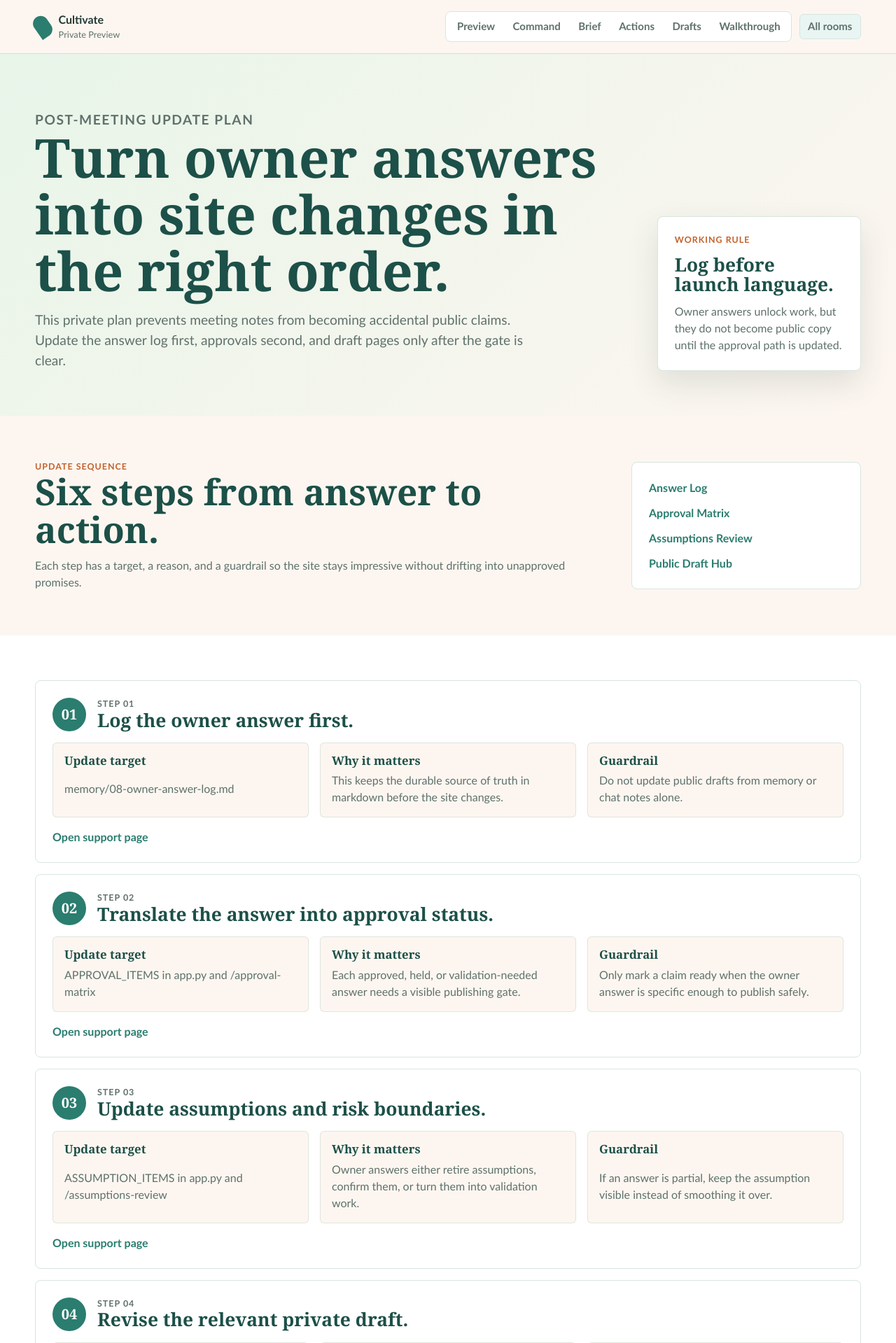
After one commit to Josue-Gimbernard/Cultivate_Web, a Flask app: page /post-meeting-update-plan in a window 1280 px wide. The commit adds this page. Shown: the top 1919 px of the page at 70% size. Run offline with Flask 3, Linux system fonts and the light colour scheme; the visitor is signed in with stand-in values (Sample User, id 1); some libraries are stand-ins or nearby versions.

Commit message:
Add post-meeting update plan

```diff
--- a/app.py
+++ b/app.py
@@ -1122,6 +1122,58 @@ OWNER_INPUT_ITEMS = [
 ]
 
 
+POST_MEETING_UPDATES = [
+    PostMeetingUpdate(
+        "01",
+        "Log the owner answer first.",
+        "memory/08-owner-answer-log.md",
+        "This keeps the durable source of truth in markdown before the site changes.",
+        "Do not update public drafts from memory or chat notes alone.",
+        "owner_answer_log",
+    ),
+    PostMeetingUpdate(
+        "02",
+        "Translate the answer into approval status.",
+        "APPROVAL_ITEMS in app.py and /approval-matrix",
+        "Each approved, held, or validation-needed answer needs a visible publishing gate.",
+        "Only mark a claim ready when the owner answer is specific enough to publish safely.",
+        "approval_matrix",
+    ),
+    PostMeetingUpdate(
+        "03",
+        "Update assumptions and risk boundaries.",
+        "ASSUMPTION_ITEMS in app.py and /assumptions-review",
+        "Owner answers either retire assumptions, confirm them, or turn them into validation work.",
+        "If an answer is partial, keep the assumption visible instead of smoothing it over.",
+        "assumptions_review",
+    ),
+    PostMeetingUpdate(
+        "04",
+        "Revise the relevant private draft.",
+        "Draft pages, FAQ, offer model, and interest page",
+        "Approved answers should make the private public-site packet sharper and less caveated.",
+        "Keep draft pages gated until pricing, intake, launch, and operations are cleared.",
+        "public_draft_hub",
+    ),
+    PostMeetingUpdate(
+        "05",
+        "Update the next-actions queue.",
+        "NEXT_ACTIONS in app.py and /next-actions",
+        "Every answer should produce either a completed item, a validation task, or a new build step.",
+        "Do not leave answered owner questions floating without a next artifact.",
+        "next_actions",
+    ),
+    PostMeetingUpdate(
+        "06",
+        "Run tests and document the change.",
+        "tests/test_routes.py and memory/*.md",
+        "The repo should continue to explain what changed, why, and what remains blocked.",
+        "Do not push owner-answer changes without verification and updated memory notes.",
+        "owner_input_packet",
+    ),
+]
+
+
 PUBLIC_DRAFT_ITEMS = [
     PublicDraftItem(
         "Home",
@@ -1308,6 +1360,13 @@ REVIEW_SURFACES = [
         "You need a durable ledger of owner answers before changing public drafts.",
         "What has actually been approved?",
         "owner_answer_log",
+    ),
+    ReviewSurface(
+        "Planning",
+        "Post-Meeting Update Plan",
+        "You need a safe order for converting owner answers into repo changes.",
+        "What changes after the meeting?",
+        "post_meeting_update_plan",
     ),
     ReviewSurface(
         "Safety",
@@ -1539,6 +1598,7 @@ DIRECTORY_NAV = (
             NavItem("Input Packet", "owner_input_packet"),
             NavItem("Worksheet", "owner_review_worksheet"),
             NavItem("Answer Log", "owner_answer_log"),
+            NavItem("Update Plan", "post_meeting_update_plan"),
         ),
     ),
     NavSection(
@@ -1993,6 +2053,12 @@ def create_app() -> Flask:
             "owner_answer_log.html", input_items=OWNER_INPUT_ITEMS
         )
 
+    @app.get("/post-meeting-update-plan")
+    def post_meeting_update_plan():
+        return render_template(
+            "post_meeting_update_plan.html", updates=POST_MEETING_UPDATES
+        )
+
     @app.get("/owner-walkthrough")
     def owner_walkthrough():
         return render_template("owner_walkthrough.html", slides=WALKTHROUGH_SLIDES)
--- a/static/css/pages/next-actions.css
+++ b/static/css/pages/next-actions.css
@@ -208,9 +208,107 @@
   box-shadow: none;
 }
 
+.update-plan-summary {
+  align-items: center;
+  display: grid;
+  gap: var(--space-6);
+  grid-template-columns: minmax(0, 1fr) minmax(18rem, 0.4fr);
+}
+
+.update-plan-summary p:not(.eyebrow) {
+  color: var(--color-ink-soft);
+  padding-top: var(--space-3);
+}
+
+.update-plan-summary__links {
+  background: var(--color-white);
+  border: 1px solid var(--color-line);
+  border-radius: var(--radius-md);
+  display: grid;
+  gap: var(--space-3);
+  padding: var(--space-5);
+}
+
+.update-plan-summary__links a {
+  color: var(--color-teal-700);
+  font-weight: 700;
+  text-decoration: none;
+}
+
+.update-plan-list {
+  display: grid;
+  gap: var(--space-4);
+}
+
+.update-plan-card {
+  background: var(--color-white);
+  border: 1px solid var(--color-line);
+  border-radius: var(--radius-md);
+  display: grid;
+  gap: var(--space-4);
+  padding: var(--space-5);
+}
+
+.update-plan-card header {
+  align-items: start;
+  display: grid;
+  gap: var(--space-4);
+  grid-template-columns: auto minmax(0, 1fr);
+}
+
+.update-plan-card header > span {
+  align-items: center;
+  background: var(--color-teal-700);
+  border-radius: 999px;
+  color: var(--color-white);
+  display: inline-flex;
+  font-family: var(--font-display);
+  font-size: 1.25rem;
+  font-weight: 700;
+  height: 3rem;
+  justify-content: center;
+  width: 3rem;
+}
+
+.update-plan-card h2 {
+  font-size: 1.65rem;
+}
+
+.update-plan-card h3 {
+  font-size: 1.05rem;
+}
+
+.update-plan-card p {
+  color: var(--color-ink-soft);
+}
+
+.update-plan-card__grid {
+  display: grid;
+  gap: var(--space-4);
+  grid-template-columns: repeat(3, minmax(0, 1fr));
+}
+
+.update-plan-card__grid > div {
+  background: var(--color-cream-100);
+  border: 1px solid rgba(42, 125, 111, 0.14);
+  border-radius: var(--radius-sm);
+  display: grid;
+  gap: var(--space-2);
+  padding: var(--space-4);
+}
+
+.update-plan-card > a {
+  color: var(--color-teal-700);
+  font-weight: 700;
+  text-decoration: none;
+}
+
 @media (max-width: 760px) {
   .actions-hero,
-  .actions-close {
+  .actions-close,
+  .update-plan-summary,
+  .update-plan-card header,
+  .update-plan-card__grid {
     grid-template-columns: 1fr;
   }
 }
--- /dev/null
+++ b/templates/post_meeting_update_plan.html
@@ -0,0 +1,79 @@
+{% extends "base.html" %}
+{% block title %}Post-Meeting Update Plan{% endblock %}
+{% block content %}
+<section class="actions-hero">
+  <div>
+    <p class="eyebrow">Post-meeting update plan</p>
+    <h1>Turn owner answers into site changes in the right order.</h1>
+    <p>This private plan prevents meeting notes from becoming accidental public claims. Update the answer log first, approvals second, and draft pages only after the gate is clear.</p>
+  </div>
+  <aside class="actions-hero__note">
+    <span>Working rule</span>
+    <strong>Log before launch language.</strong>
+    <p>Owner answers unlock work, but they do not become public copy until the approval path is updated.</p>
+  </aside>
+</section>
+
+<section class="section-band section-band--cream">
+  <div class="section-inner update-plan-summary">
+    <div>
+      <p class="eyebrow">Update sequence</p>
+      <h2>Six steps from answer to action.</h2>
+      <p>Each step has a target, a reason, and a guardrail so the site stays impressive without drifting into unapproved promises.</p>
+    </div>
+    <div class="update-plan-summary__links">
+      <a href="{{ url_for('owner_answer_log') }}">Answer Log</a>
+      <a href="{{ url_for('approval_matrix') }}">Approval Matrix</a>
+      <a href="{{ url_for('assumptions_review') }}">Assumptions Review</a>
+      <a href="{{ url_for('public_draft_hub') }}">Public Draft Hub</a>
+    </div>
+  </div>
+</section>
+
+<section class="section-band">
+  <div class="section-inner update-plan-list">
+    {% for item in updates %}
+    <article class="update-plan-card">
+      <header>
+        <span>{{ item.step }}</span>
+        <div>
+          <p class="eyebrow">Step {{ item.step }}</p>
+          <h2>{{ item.title }}</h2>
+        </div>
+      </header>
+      <div class="update-plan-card__grid">
+        <div>
+          <h3>Update target</h3>
+          <p>{{ item.update_target }}</p>
+        </div>
+        <div>
+          <h3>Why it matters</h3>
+          <p>{{ item.why_it_matters }}</p>
+        </div>
+        <div>
+          <h3>Guardrail</h3>
+          <p>{{ item.guardrail }}</p>
+        </div>
+      </div>
+      <a href="{{ url_for(item.support_route) }}">Open support page</a>
+    </article>
+    {% endfor %}
+  </div>
+</section>
+
+<section class="section-band section-band--mint">
+  <div class="section-inner actions-close">
+    <div>
+      <p class="eyebrow">Finish line</p>
+      <h2>When this plan is complete, the site is ready for the next owner-visible pass.</h2>
+      <p>The owner answer log, approval matrix, assumptions, draft pages, tests, and memory files should all tell the same story before anything moves toward Railway or public review.</p>
+    </div>
+    <div class="actions-close__links">
+      <a href="{{ url_for('next_actions') }}">Next Actions</a>
+      <a href="{{ url_for('owner_input_packet') }}">Owner Input Packet</a>
+      <a href="{{ url_for('owner_review_worksheet') }}">Worksheet</a>
+      <a href="{{ url_for('source_evidence') }}">Source Evidence</a>
+    </div>
+  </div>
+</section>
+{% endblock %}
```
Also changed, not shown: memory/02-site-strategy.md (+2 -1 lines), memory/04-route-architecture.md (+2 -0 lines), memory/05-owner-preview-rules.md (+1 -0 lines), memory/07-owner-input-workflow.md (+3 -2 lines), tests/test_routes.py (+15 -0 lines), README.md.
